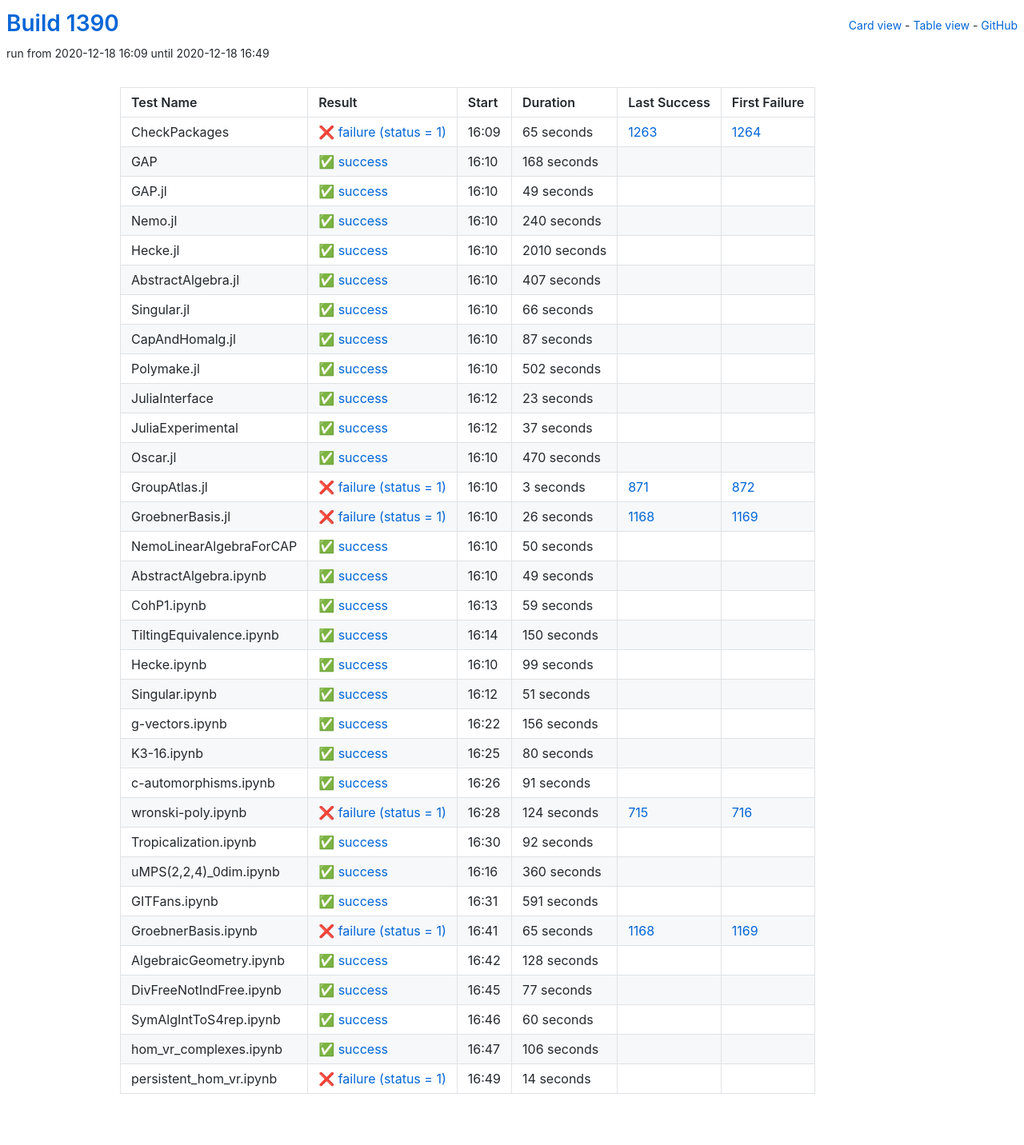
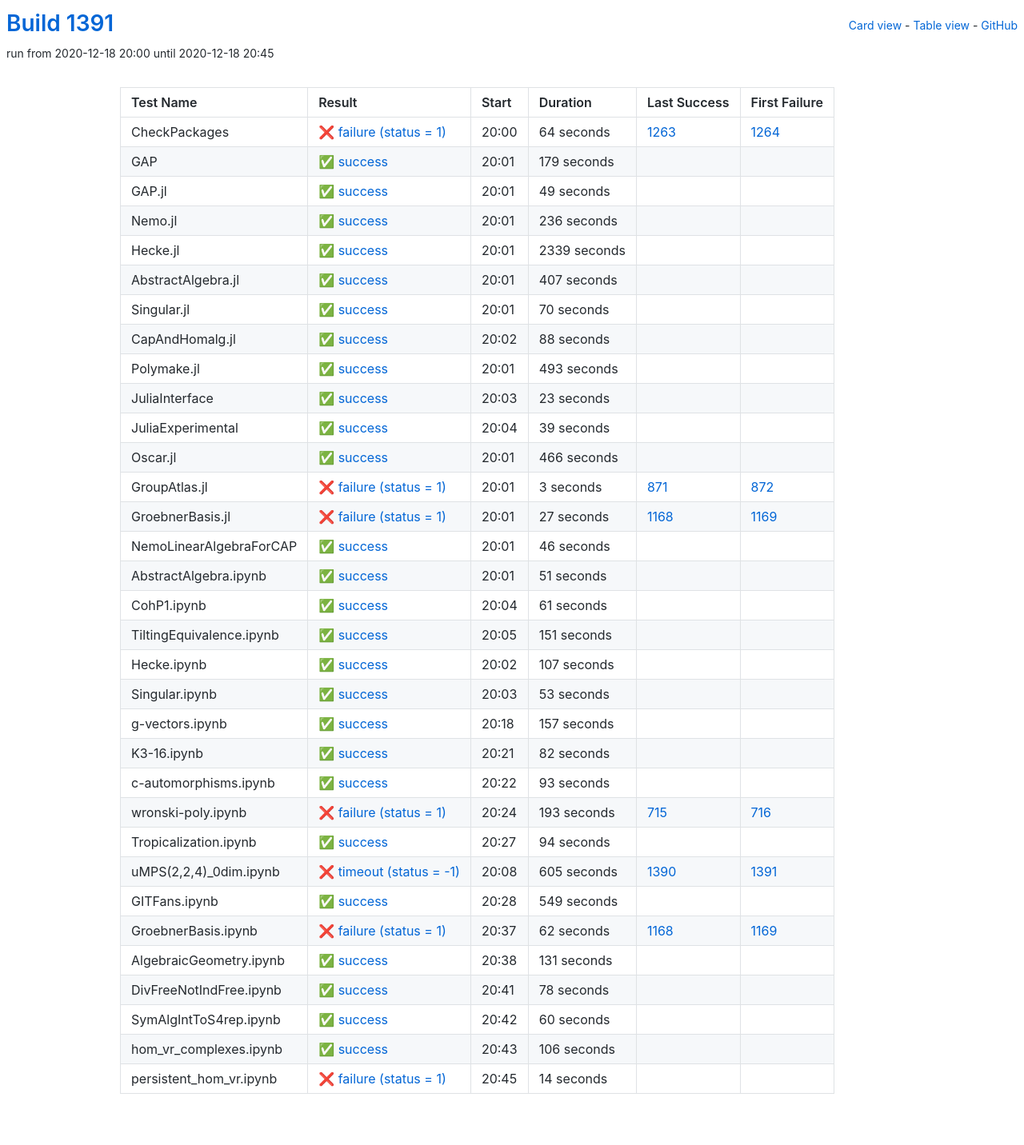
Before and after one commit to oscar-system/oscar-ci-status-stable, a Jekyll site: the page built from table.html, in a window 1280 px wide. Shown: the whole page at 80% size. Built offline with Jekyll 4.4.1, drawn with Linux system fonts in a browser that asks for light colours.

Commit message:
Build #1391

```diff
--- a/_data/ci.yml
+++ b/_data/ci.yml
@@ -1,6 +1,6 @@
 ---
-build: 1390
-build_url: https://oscarci.mathematik.uni-kl.de/job/oscar-stable/1390/
+build: 1391
+build_url: https://oscarci.mathematik.uni-kl.de/job/oscar-stable/1391/
 job: oscar-stable
 organization: oscar-system
 repo: oscar-ci-status-stable
@@ -8,32 +8,32 @@ repourl: https://github.com/oscar-system/oscar-ci-status-stable
 tests:
 - name: CheckPackages
   id: checkpackages
-  log: https://oscarci.mathematik.uni-kl.de/job/oscar-stable/1390/artifact/logs/build-1390/CheckPackages.log
-  start: 2020-12-18 16:09
+  log: https://oscarci.mathematik.uni-kl.de/job/oscar-stable/1391/artifact/logs/build-1391/CheckPackages.log
+  start: 2020-12-18 20:00
   success: false
   exitcode: 1
   status: failure
-  duration: 65
+  duration: 64
   last_success: 1263
   last_success_url: https://oscarci.mathematik.uni-kl.de/job/oscar-stable/1263/
   first_failure: 1264
   first_failure_url: https://oscarci.mathematik.uni-kl.de/job/oscar-stable/1264/
 - name: GAP
   id: gap
-  log: https://oscarci.mathematik.uni-kl.de/job/oscar-stable/1390/artifact/logs/build-1390/GAP.log
-  start: 2020-12-18 16:10
+  log: https://oscarci.mathematik.uni-kl.de/job/oscar-stable/1391/artifact/logs/build-1391/GAP.log
+  start: 2020-12-18 20:01
   success: true
   exitcode: 0
   status: success
-  duration: 168
+  duration: 179
   last_success: false
   last_success_url:
   first_failure: false
   first_failure_url:
 - name: GAP.jl
   id: gap-jl
-  log: https://oscarci.mathematik.uni-kl.de/job/oscar-stable/1390/artifact/logs/build-1390/GAP.jl.log
-  start: 2020-12-18 16:10
+  log: https://oscarci.mathematik.uni-kl.de/job/oscar-stable/1391/artifact/logs/build-1391/GAP.jl.log
+  start: 2020-12-18 20:01
   success: true
   exitcode: 0
   status: success
@@ -44,32 +44,32 @@ tests:
   first_failure_url:
 - name: Nemo.jl
   id: nemo-jl
-  log: https://oscarci.mathematik.uni-kl.de/job/oscar-stable/1390/artifact/logs/build-1390/Nemo.jl.log
-  start: 2020-12-18 16:10
+  log: https://oscarci.mathematik.uni-kl.de/job/oscar-stable/1391/artifact/logs/build-1391/Nemo.jl.log
+  start: 2020-12-18 20:01
   success: true
   exitcode: 0
   status: success
-  duration: 240
+  duration: 236
   last_success: false
   last_success_url:
   first_failure: false
   first_failure_url:
 - name: Hecke.jl
   id: hecke-jl
-  log: https://oscarci.mathematik.uni-kl.de/job/oscar-stable/1390/artifact/logs/build-1390/Hecke.jl.log
-  start: 2020-12-18 16:10
+  log: https://oscarci.mathematik.uni-kl.de/job/oscar-stable/1391/artifact/logs/build-1391/Hecke.jl.log
+  start: 2020-12-18 20:01
   success: true
   exitcode: 0
   status: success
-  duration: 2010
+  duration: 2339
   last_success: false
   last_success_url:
   first_failure: false
   first_failure_url:
 - name: AbstractAlgebra.jl
   id: abstractalgebra-jl
-  log: https://oscarci.mathematik.uni-kl.de/job/oscar-stable/1390/artifact/logs/build-1390/AbstractAlgebra.jl.log
-  start: 2020-12-18 16:10
+  log: https://oscarci.mathematik.uni-kl.de/job/oscar-stable/1391/artifact/logs/build-1391/AbstractAlgebra.jl.log
+  start: 2020-12-18 20:01
   success: true
   exitcode: 0
   status: success
@@ -80,44 +80,44 @@ tests:
   first_failure_url:
 - name: Singular.jl
   id: singular-jl
-  log: https://oscarci.mathematik.uni-kl.de/job/oscar-stable/1390/artifact/logs/build-1390/Singular.jl.log
-  start: 2020-12-18 16:10
+  log: https://oscarci.mathematik.uni-kl.de/job/oscar-stable/1391/artifact/logs/build-1391/Singular.jl.log
+  start: 2020-12-18 20:01
   success: true
   exitcode: 0
   status: success
-  duration: 66
+  duration: 70
   last_success: false
   last_success_url:
   first_failure: false
   first_failure_url:
 - name: CapAndHomalg.jl
   id: capandhomalg-jl
-  log: https://oscarci.mathematik.uni-kl.de/job/oscar-stable/1390/artifact/logs/build-1390/CapAndHomalg.jl.log
-  start: 2020-12-18 16:10
+  log: https://oscarci.mathematik.uni-kl.de/job/oscar-stable/1391/artifact/logs/build-1391/CapAndHomalg.jl.log
+  start: 2020-12-18 20:02
   success: true
   exitcode: 0
   status: success
-  duration: 87
+  duration: 88
   last_success: false
   last_success_url:
   first_failure: false
   first_failure_url:
 - name: Polymake.jl
   id: polymake-jl
-  log: https://oscarci.mathematik.uni-kl.de/job/oscar-stable/1390/artifact/logs/build-1390/Polymake.jl.log
-  start: 2020-12-18 16:10
+  log: https://oscarci.mathematik.uni-kl.de/job/oscar-stable/1391/artifact/logs/build-1391/Polymake.jl.log
+  start: 2020-12-18 20:01
   success: true
   exitcode: 0
   status: success
-  duration: 502
+  duration: 493
   last_success: false
   last_success_url:
   first_failure: false
   first_failure_url:
 - name: JuliaInterface
   id: juliainterface
-  log: https://oscarci.mathematik.uni-kl.de/job/oscar-stable/1390/artifact/logs/build-1390/JuliaInterface.log
-  start: 2020-12-18 16:12
+  log: https://oscarci.mathematik.uni-kl.de/job/oscar-stable/1391/artifact/logs/build-1391/JuliaInterface.log
+  start: 2020-12-18 20:03
   success: true
   exitcode: 0
   status: success
@@ -128,32 +128,32 @@ tests:
   first_failure_url:
 - name: JuliaExperimental
   id: juliaexperimental
-  log: https://oscarci.mathematik.uni-kl.de/job/oscar-stable/1390/artifact/logs/build-1390/JuliaExperimental.log
-  start: 2020-12-18 16:12
+  log: https://oscarci.mathematik.uni-kl.de/job/oscar-stable/1391/artifact/logs/build-1391/JuliaExperimental.log
+  start: 2020-12-18 20:04
   success: true
   exitcode: 0
   status: success
-  duration: 37
+  duration: 39
   last_success: false
   last_success_url:
   first_failure: false
   first_failure_url:
 - name: Oscar.jl
   id: oscar-jl
-  log: https://oscarci.mathematik.uni-kl.de/job/oscar-stable/1390/artifact/logs/build-1390/Oscar.jl.log
-  start: 2020-12-18 16:10
+  log: https://oscarci.mathematik.uni-kl.de/job/oscar-stable/1391/artifact/logs/build-1391/Oscar.jl.log
+  start: 2020-12-18 20:01
   success: true
   exitcode: 0
   status: success
-  duration: 470
+  duration: 466
   last_success: false
   last_success_url:
   first_failure: false
   first_failure_url:
 - name: GroupAtlas.jl
   id: groupatlas-jl
-  log: https://oscarci.mathematik.uni-kl.de/job/oscar-stable/1390/artifact/logs/build-1390/GroupAtlas.jl.log
-  start: 2020-12-18 16:10
+  log: https://oscarci.mathematik.uni-kl.de/job/oscar-stable/1391/artifact/logs/build-1391/GroupAtlas.jl.log
+  start: 2020-12-18 20:01
   success: false
   exitcode: 1
   status: failure
@@ -164,80 +164,32 @@ tests:
   first_failure_url: https://oscarci.mathematik.uni-kl.de/job/oscar-stable/872/
 - name: GroebnerBasis.jl
   id: groebnerbasis-jl
-  log: https://oscarci.mathematik.uni-kl.de/job/oscar-stable/1390/artifact/logs/build-1390/GroebnerBasis.jl.log
-  start: 2020-12-18 16:10
+  log: https://oscarci.mathematik.uni-kl.de/job/oscar-stable/1391/artifact/logs/build-1391/GroebnerBasis.jl.log
+  start: 2020-12-18 20:01
   success: false
   exitcode: 1
   status: failure
-  duration: 26
+  duration: 27
   last_success: 1168
   last_success_url: https://oscarci.mathematik.uni-kl.de/job/oscar-stable/1168/
   first_failure: 1169
   first_failure_url: https://oscarci.mathematik.uni-kl.de/job/oscar-stable/1169/
 - name: NemoLinearAlgebraForCAP
   id: nemolinearalgebraforcap
-  log: https://oscarci.mathematik.uni-kl.de/job/oscar-stable/1390/artifact/logs/build-1390/NemoLinearAlgebraForCAP.log
-  start: 2020-12-18 16:10
+  log: https://oscarci.mathematik.uni-kl.de/job/oscar-stable/1391/artifact/logs/build-1391/NemoLinearAlgebraForCAP.log
+  start: 2020-12-18 20:01
   success: true
   exitcode: 0
   status: success
-  duration: 50
+  duration: 46
   last_success: false
   last_success_url:
   first_failure: false
   first_failure_url:
 - name: AbstractAlgebra.ipynb
   id: abstractalgebra-ipynb
-  log: https://oscarci.mathematik.uni-kl.de/job/oscar-stable/1390/artifact/logs/build-1390/AbstractAlgebra.ipynb.log
-  start: 2020-12-18 16:10
-  success: true
-  exitcode: 0
-  status: success
-  duration: 49
-  last_success: false
-  last_success_url:
-  first_failure: false
-  first_failure_url:
-- name: CohP1.ipynb
-  id: cohp1-ipynb
-  log: https://oscarci.mathematik.uni-kl.de/job/oscar-stable/1390/artifact/logs/build-1390/CohP1.ipynb.log
-  start: 2020-12-18 16:13
-  success: true
-  exitcode: 0
-  status: success
-  duration: 59
-  last_success: false
-  last_success_url:
-  first_failure: false
-  first_failure_url:
-- name: TiltingEquivalence.ipynb
-  id: tiltingequivalence-ipynb
-  log: https://oscarci.mathematik.uni-kl.de/job/oscar-stable/1390/artifact/logs/build-1390/TiltingEquivalence.ipynb.log
-  start: 2020-12-18 16:14
-  success: true
-  exitcode: 0
-  status: success
-  duration: 150
-  last_success: false
-  last_success_url:
-  first_failure: false
-  first_failure_url:
-- name: Hecke.ipynb
-  id: hecke-ipynb
-  log: https://oscarci.mathematik.uni-kl.de/job/oscar-stable/1390/artifact/logs/build-1390/Hecke.ipynb.log
-  start: 2020-12-18 16:10
-  success: true
-  exitcode: 0
-  status: success
-  duration: 99
-  last_success: false
-  last_success_url:
-  first_failure: false
-  first_failure_url:
-- name: Singular.ipynb
-  id: singular-ipynb
-  log: https://oscarci.mathematik.uni-kl.de/job/oscar-stable/1390/artifact/logs/build-1390/Singular.ipynb.log
-  start: 2020-12-18 16:12
+  log: https://oscarci.mathematik.uni-kl.de/job/oscar-stable/1391/artifact/logs/build-1391/AbstractAlgebra.ipynb.log
+  start: 2020-12-18 20:01
   success: true
   exitcode: 0
   status: success
@@ -246,130 +198,178 @@ tests:
   last_success_url:
   first_failure: false
   first_failure_url:
-- name: g-vectors.ipynb
-  id: g-vectors-ipynb
-  log: https://oscarci.mathematik.uni-kl.de/job/oscar-stable/1390/artifact/logs/build-1390/g-vectors.ipynb.log
-  start: 2020-12-18 16:22
+- name: CohP1.ipynb
+  id: cohp1-ipynb
+  log: https://oscarci.mathematik.uni-kl.de/job/oscar-stable/1391/artifact/logs/build-1391/CohP1.ipynb.log
+  start: 2020-12-18 20:04
   success: true
   exitcode: 0
   status: success
-  duration: 156
+  duration: 61
+  last_success: false
+  last_success_url:
+  first_failure: false
+  first_failure_url:
+- name: TiltingEquivalence.ipynb
+  id: tiltingequivalence-ipynb
+  log: https://oscarci.mathematik.uni-kl.de/job/oscar-stable/1391/artifact/logs/build-1391/TiltingEquivalence.ipynb.log
+  start: 2020-12-18 20:05
+  success: true
+  exitcode: 0
+  status: success
+  duration: 151
+  last_success: false
+  last_success_url:
+  first_failure: false
+  first_failure_url:
+- name: Hecke.ipynb
+  id: hecke-ipynb
+  log: https://oscarci.mathematik.uni-kl.de/job/oscar-stable/1391/artifact/logs/build-1391/Hecke.ipynb.log
+  start: 2020-12-18 20:02
+  success: true
+  exitcode: 0
+  status: success
+  duration: 107
+  last_success: false
+  last_success_url:
+  first_failure: false
+  first_failure_url:
+- name: Singular.ipynb
+  id: singular-ipynb
+  log: https://oscarci.mathematik.uni-kl.de/job/oscar-stable/1391/artifact/logs/build-1391/Singular.ipynb.log
+  start: 2020-12-18 20:03
+  success: true
+  exitcode: 0
+  status: success
+  duration: 53
+  last_success: false
+  last_success_url:
+  first_failure: false
+  first_failure_url:
+- name: g-vectors.ipynb
+  id: g-vectors-ipynb
+  log: https://oscarci.mathematik.uni-kl.de/job/oscar-stable/1391/artifact/logs/build-1391/g-vectors.ipynb.log
+  start: 2020-12-18 20:18
+  success: true
+  exitcode: 0
+  status: success
+  duration: 157
   last_success: false
   last_success_url:
   first_failure: false
   first_failure_url:
 - name: K3-16.ipynb
   id: k3-16-ipynb
-  log: https://oscarci.mathematik.uni-kl.de/job/oscar-stable/1390/artifact/logs/build-1390/K3-16.ipynb.log
-  start: 2020-12-18 16:25
+  log: https://oscarci.mathematik.uni-kl.de/job/oscar-stable/1391/artifact/logs/build-1391/K3-16.ipynb.log
+  start: 2020-12-18 20:21
   success: true
   exitcode: 0
   status: success
-  duration: 80
+  duration: 82
   last_success: false
   last_success_url:
   first_failure: false
   first_failure_url:
 - name: c-automorphisms.ipynb
   id: c-automorphisms-ipynb
-  log: https://oscarci.mathematik.uni-kl.de/job/oscar-stable/1390/artifact/logs/build-1390/c-automorphisms.ipynb.log
-  start: 2020-12-18 16:26
+  log: https://oscarci.mathematik.uni-kl.de/job/oscar-stable/1391/artifact/logs/build-1391/c-automorphisms.ipynb.log
+  start: 2020-12-18 20:22
   success: true
   exitcode: 0
   status: success
-  duration: 91
+  duration: 93
   last_success: false
   last_success_url:
   first_failure: false
   first_failure_url:
 - name: wronski-poly.ipynb
   id: wronski-poly-ipynb
-  log: https://oscarci.mathematik.uni-kl.de/job/oscar-stable/1390/artifact/logs/build-1390/wronski-poly.ipynb.log
-  start: 2020-12-18 16:28
+  log: https://oscarci.mathematik.uni-kl.de/job/oscar-stable/1391/artifact/logs/build-1391/wronski-poly.ipynb.log
+  start: 2020-12-18 20:24
   success: false
   exitcode: 1
   status: failure
-  duration: 124
+  duration: 193
   last_success: 715
   last_success_url: https://oscarci.mathematik.uni-kl.de/job/oscar-stable/715/
   first_failure: 716
   first_failure_url: https://oscarci.mathematik.uni-kl.de/job/oscar-stable/716/
 - name: Tropicalization.ipynb
   id: tropicalization-ipynb
-  log: https://oscarci.mathematik.uni-kl.de/job/oscar-stable/1390/artifact/logs/build-1390/Tropicalization.ipynb.log
-  start: 2020-12-18 16:30
+  log: https://oscarci.mathematik.uni-kl.de/job/oscar-stable/1391/artifact/logs/build-1391/Tropicalization.ipynb.log
+  start: 2020-12-18 20:27
   success: true
   exitcode: 0
   status: success
-  duration: 92
+  duration: 94
   last_success: false
   last_success_url:
   first_failure: false
   first_failure_url:
 - name: uMPS(2,2,4)_0dim.ipynb
   id: umps-2-2-4-0dim-ipynb
-  log: https://oscarci.mathematik.uni-kl.de/job/oscar-stable/1390/artifact/logs/build-1390/uMPS-2-2-4-_0dim.ipynb.log
-  start: 2020-12-18 16:16
+  log: https://oscarci.mathematik.uni-kl.de/job/oscar-stable/1391/artifact/logs/build-1391/uMPS-2-2-4-_0dim.ipynb.log
+  start: 2020-12-18 20:08
+  success: false
+  exitcode: -1
+  status: timeout
+  duration: 605
+  last_success: 1390
+  last_success_url: https://oscarci.mathematik.uni-kl.de/job/oscar-stable/1390/
+  first_failure: 1391
+  first_failure_url: https://oscarci.mathematik.uni-kl.de/job/oscar-stable/1391/
+- name: GITFans.ipynb
+  id: gitfans-ipynb
+  log: https://oscarci.mathematik.uni-kl.de/job/oscar-stable/1391/artifact/logs/build-1391/GITFans.ipynb.log
+  start: 2020-12-18 20:28
   success: true
   exitcode: 0
   status: success
-  duration: 360
-  last_success: false
-  last_success_url:
-  first_failure: false
-  first_failure_url:
-- name: GITFans.ipynb
-  id: gitfans-ipynb
-  log: https://oscarci.mathematik.uni-kl.de/job/oscar-stable/1390/artifact/logs/build-1390/GITFans.ipynb.log
-  start: 2020-12-18 16:31
-  success: true
-  exitcode: 0
-  status: success
-  duration: 591
+  duration: 549
   last_success: false
   last_success_url:
   first_failure: false
   first_failure_url:
 - name: GroebnerBasis.ipynb
   id: groebnerbasis-ipynb
-  log: https://oscarci.mathematik.uni-kl.de/job/oscar-stable/1390/artifact/logs/build-1390/GroebnerBasis.ipynb.log
-  start: 2020-12-18 16:41
+  log: https://oscarci.mathematik.uni-kl.de/job/oscar-stable/1391/artifact/logs/build-1391/GroebnerBasis.ipynb.log
+  start: 2020-12-18 20:37
   success: false
   exitcode: 1
   status: failure
-  duration: 65
+  duration: 62
   last_success: 1168
   last_success_url: https://oscarci.mathematik.uni-kl.de/job/oscar-stable/1168/
   first_failure: 1169
   first_failure_url: https://oscarci.mathematik.uni-kl.de/job/oscar-stable/1169/
 - name: AlgebraicGeometry.ipynb
   id: algebraicgeometry-ipynb
-  log: https://oscarci.mathematik.uni-kl.de/job/oscar-stable/1390/artifact/logs/build-1390/AlgebraicGeometry.ipynb.log
-  start: 2020-12-18 16:42
+  log: https://oscarci.mathematik.uni-kl.de/job/oscar-stable/1391/artifact/logs/build-1391/AlgebraicGeometry.ipynb.log
+  start: 2020-12-18 20:38
   success: true
   exitcode: 0
   status: success
-  duration: 128
+  duration: 131
   last_success: false
   last_success_url:
   first_failure: false
   first_failure_url:
 - name: DivFreeNotIndFree.ipynb
   id: divfreenotindfree-ipynb
-  log: https://oscarci.mathematik.uni-kl.de/job/oscar-stable/1390/artifact/logs/build-1390/DivFreeNotIndFree.ipynb.log
-  start: 2020-12-18 16:45
+  log: https://oscarci.mathematik.uni-kl.de/job/oscar-stable/1391/artifact/logs/build-1391/DivFreeNotIndFree.ipynb.log
+  start: 2020-12-18 20:41
   success: true
   exitcode: 0
   status: success
-  duration: 77
+  duration: 78
   last_success: false
   last_success_url:
   first_failure: false
   first_failure_url:
 - name: SymAlgIntToS4rep.ipynb
   id: symalginttos4rep-ipynb
-  log: https://oscarci.mathematik.uni-kl.de/job/oscar-stable/1390/artifact/logs/build-1390/SymAlgIntToS4rep.ipynb.log
-  start: 2020-12-18 16:46
+  log: https://oscarci.mathematik.uni-kl.de/job/oscar-stable/1391/artifact/logs/build-1391/SymAlgIntToS4rep.ipynb.log
+  start: 2020-12-18 20:42
   success: true
   exitcode: 0
   status: success
@@ -380,8 +380,8 @@ tests:
   first_failure_url:
 - name: hom_vr_complexes.ipynb
   id: hom-vr-complexes-ipynb
-  log: https://oscarci.mathematik.uni-kl.de/job/oscar-stable/1390/artifact/logs/build-1390/hom_vr_complexes.ipynb.log
-  start: 2020-12-18 16:47
+  log: https://oscarci.mathematik.uni-kl.de/job/oscar-stable/1391/artifact/logs/build-1391/hom_vr_complexes.ipynb.log
+  start: 2020-12-18 20:43
   success: true
   exitcode: 0
   status: success
@@ -392,8 +392,8 @@ tests:
   first_failure_url:
 - name: persistent_hom_vr.ipynb
   id: persistent-hom-vr-ipynb
-  log: https://oscarci.mathematik.uni-kl.de/job/oscar-stable/1390/artifact/logs/build-1390/persistent_hom_vr.ipynb.log
-  start: 2020-12-18 16:49
+  log: https://oscarci.mathematik.uni-kl.de/job/oscar-stable/1391/artifact/logs/build-1391/persistent_hom_vr.ipynb.log
+  start: 2020-12-18 20:45
   success: false
   exitcode: 1
   status: failure
```
Also changed, not shown: README.md.
